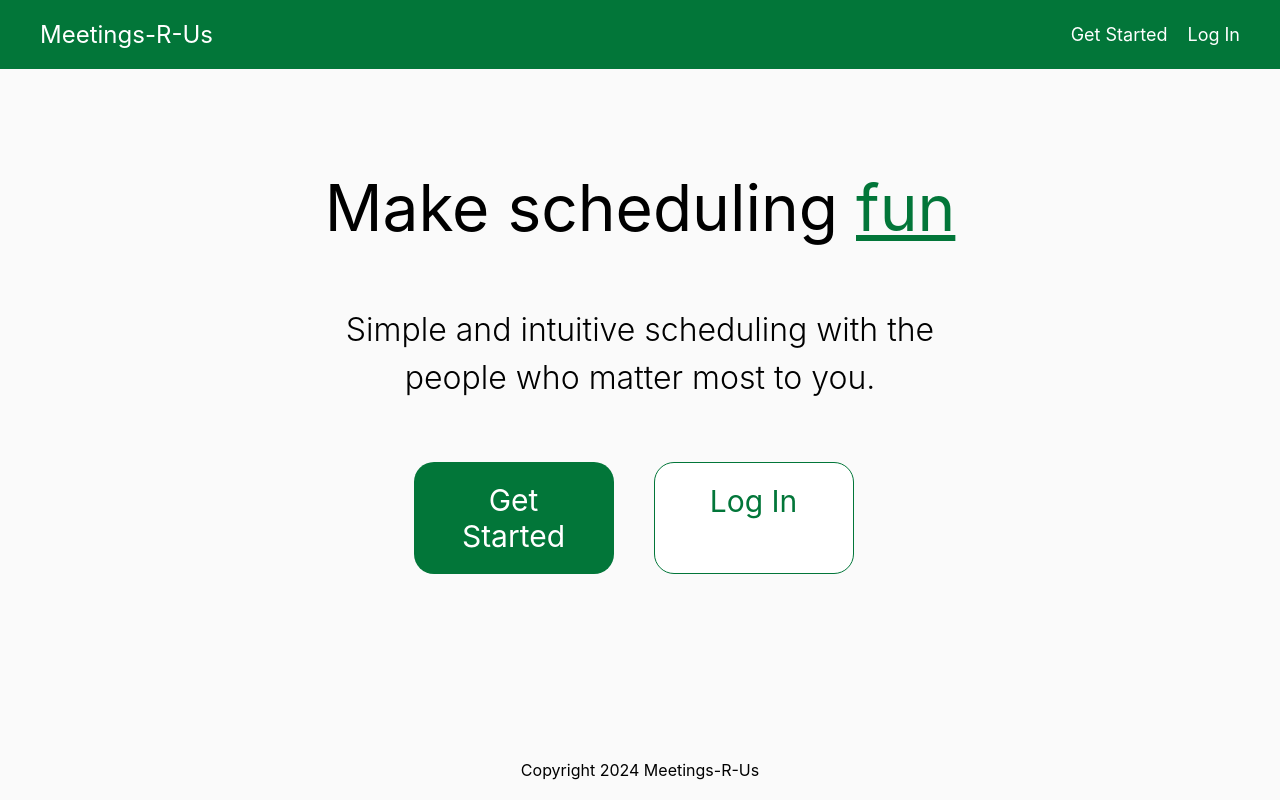
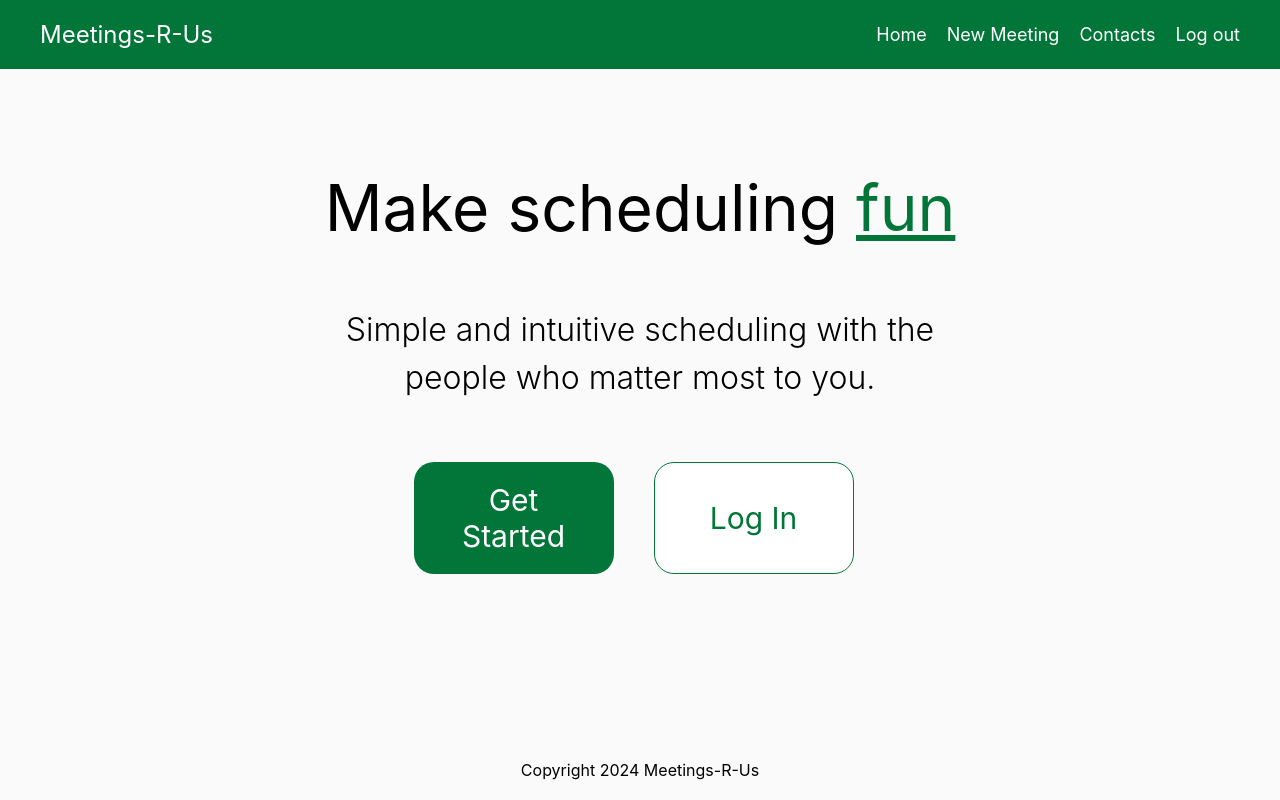
Before and after one commit to liu-samuel/csc309, a React (Create React App) app in the folder frontend/: page / in a window 1280 px wide. Built offline with nearby package versions, Linux system fonts and the light colour scheme; sample sign-in values are in the browser's storage.

Commit message:
changes and localStorage auth

```diff
--- a/frontend/src/App.js
+++ b/frontend/src/App.js
@@ -13,55 +13,43 @@ function App() {
     return (
         <BrowserRouter>
             <Routes>
-                <Route path='/'>
-                    <Route index element={<Landing />} />
-                </Route>
-                <Route path='/home'>
+                <Route path='/' element={<Landing />} />
+
                 <Route
-                        index
+                    path='/home'
                     element={
                         <RequireAuth>
                             <Home />
                         </RequireAuth>
                     }
                 />
-                </Route>
-                <Route path='/contacts'>
                 <Route
-                        index
+                    path='/contacts'
                     element={
                         <RequireAuth>
                             <Contacts />
                         </RequireAuth>
                     }
                 />
-                </Route>
-                <Route path='/new_meeting'>
                 <Route
-                        index
+                    path='/new_meeting'
                     element={
                         <RequireAuth>
                             <NewMeeting />
                         </RequireAuth>
                     }
                 />
-                </Route>
-                <Route path='/register'>
-                    <Route index element={<Register />} />
-                </Route>
-                <Route path='/login'>
-                    <Route index element={<Login />} />
-                </Route>
-                <Route path='/meeting_details/:event_id'>
+
+                <Route path='/register' element={<Register />} />
+                <Route path='/login' element={<Login />} />
                 <Route
-                        index
+                    path='/meeting_details/:event_id'
                     element={
                         <RequireAuth>
                             <MeetingDetails />
                         </RequireAuth>
                     }
                 />
-                </Route>
             </Routes>
         </BrowserRouter>
     )
--- a/frontend/src/components/NavBar/NavBar.jsx
+++ b/frontend/src/components/NavBar/NavBar.jsx
@@ -1,32 +1,43 @@
 import React from 'react'
 import './NavBar.css'
 import { useAuth } from '../../contexts/AuthContext'
+import { useNavigate } from 'react-router-dom'
 
-const NavBar = (authenticated = true) => {
-    const { user } = useAuth()
+const NavBar = () => {
+    const { user, logout } = useAuth()
+    const navigate = useNavigate()
 
     let navLinks = [
         <li className='nav-link'>
-            <a href='./register'>Get Started</a>
+            <span onClick={() => navigate('/register')}>Get Started</span>
         </li>,
         <li className='nav-link'>
-            <a href='./login'>Log In</a>
+            <span onClick={() => navigate('/login')}>Log In</span>
         </li>,
     ]
 
     if (user) {
         navLinks = [
             <li className='nav-link'>
-                <a href='./home'>Home</a>
+                <span onClick={() => navigate('/home')}>Home</span>
             </li>,
             <li className='nav-link'>
-                <a href='./new_meeting'>New Meeting</a>
+                <span onClick={() => navigate('/new_meeting')}>
+                    New Meeting
+                </span>
             </li>,
             <li className='nav-link'>
-                <a href='./contacts'>Friends</a>
+                <span onClick={() => navigate('/contacts')}>Contacts</span>
             </li>,
             <button className='nav-link'>
-                <a href='./login'>Log out</a>
+                <span
+                    onClick={() => {
+                        logout()
+                        navigate('/login')
+                    }}
+                >
+                    Log out
+                </span>
             </button>,
         ]
     }
--- a/frontend/src/components/RequireAuth/RequireAuth.jsx
+++ b/frontend/src/components/RequireAuth/RequireAuth.jsx
@@ -7,7 +7,7 @@ const RequireAuth = ({ children }) => {
     const navigate = useNavigate()
 
     useEffect(() => {
-        if (!user) {
+        if (user === undefined) {
             navigate('/login')
             return
         }
--- a/frontend/src/contexts/AuthContext.js
+++ b/frontend/src/contexts/AuthContext.js
@@ -1,20 +1,33 @@
-import React, { createContext, useContext, useState } from 'react'
+import React, { createContext, useContext, useState, useEffect } from 'react'
 
 const AuthContext = createContext({
-    user: null,
+    user: undefined,
     login: (username, firstName, lastName, email, token) => {},
     logout: () => {},
 })
 
 export const AuthProvider = ({ children }) => {
-    const [user, setUser] = useState(null)
+    const [user, setUser] = useState(() => {
+        // Attempt to get a user from localStorage on initial load
+        const savedUser = localStorage.getItem('user')
+        return savedUser ? JSON.parse(savedUser) : undefined
+    })
+
+    useEffect(() => {
+        // Whenever the user changes, update localStorage
+        if (user) {
+            localStorage.setItem('user', JSON.stringify(user))
+        } else {
+            localStorage.removeItem('user')
+        }
+    }, [user])
 
     const login = (username, firstName, lastName, email, token) => {
         setUser({ username, firstName, lastName, email, token })
     }
 
     const logout = () => {
-        setUser(null)
+        setUser(undefined)
     }
 
     return (
--- a/frontend/src/pages/Home/Home.jsx
+++ b/frontend/src/pages/Home/Home.jsx
@@ -1,8 +1,14 @@
 import React from 'react'
 import './Home.css'
+import NavBar from '../../components/NavBar/NavBar'
 
 const Home = () => {
-    return <div>Home</div>
+    return (
+        <div>
+            <NavBar />
+            Home
+        </div>
+    )
 }
 
 export default Home
--- a/frontend/src/pages/Landing/Landing.jsx
+++ b/frontend/src/pages/Landing/Landing.jsx
@@ -18,20 +18,18 @@ const Landing = () => {
                     most to you.
                 </h2>
                 <div className='buttons'>
-                    <a
+                    <button
                         className='primary'
-                        href='./register.html'
                         onClick={() => navigate('/register')}
                     >
                         Get Started
-                    </a>
-                    <a
+                    </button>
+                    <button
                         className='secondary'
-                        href='./login.html'
                         onClick={() => navigate('/login')}
                     >
                         Log In
-                    </a>
+                    </button>
                 </div>
             </main>
             <Footer />
```
Lines whose indentation alone changed are shown as unchanged.
